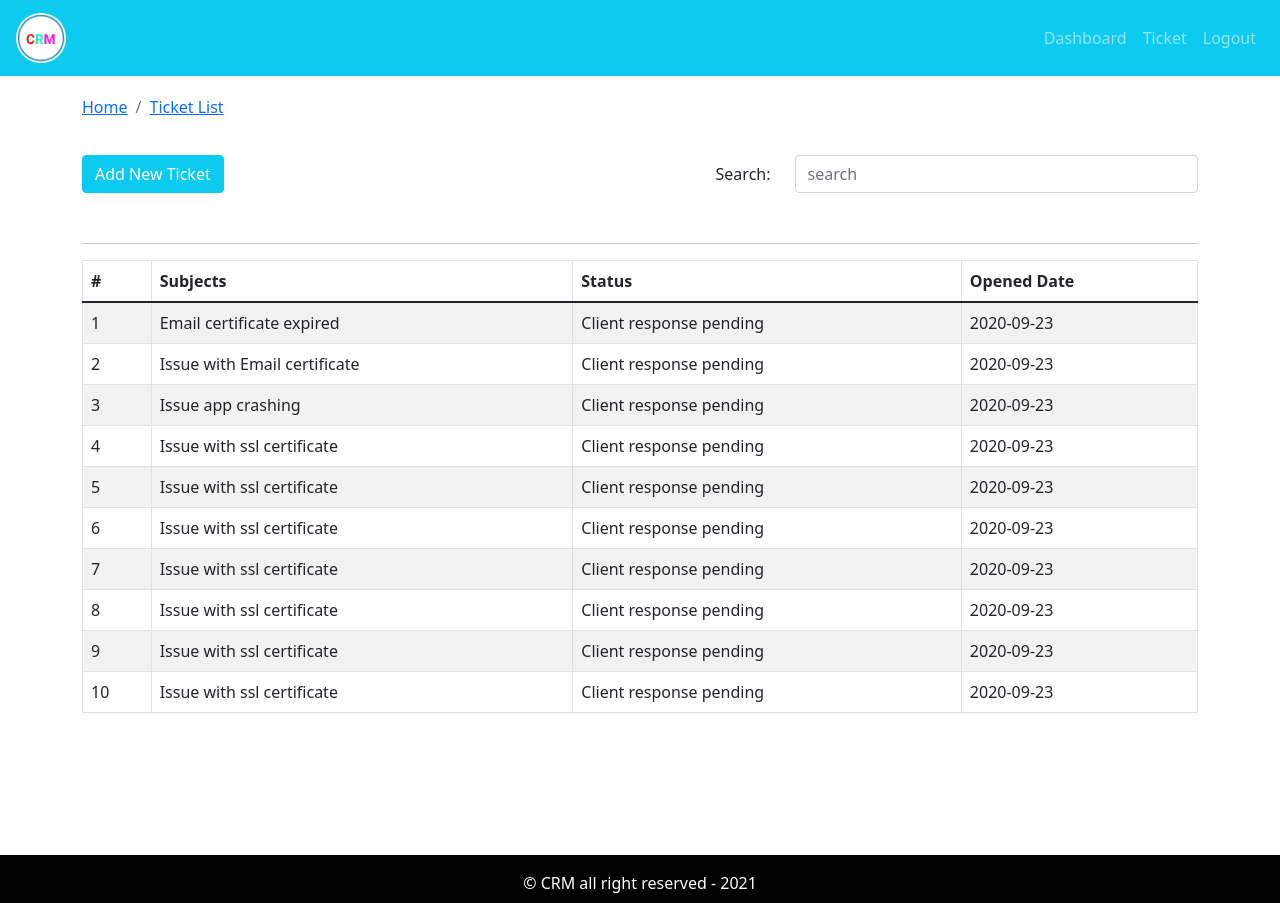
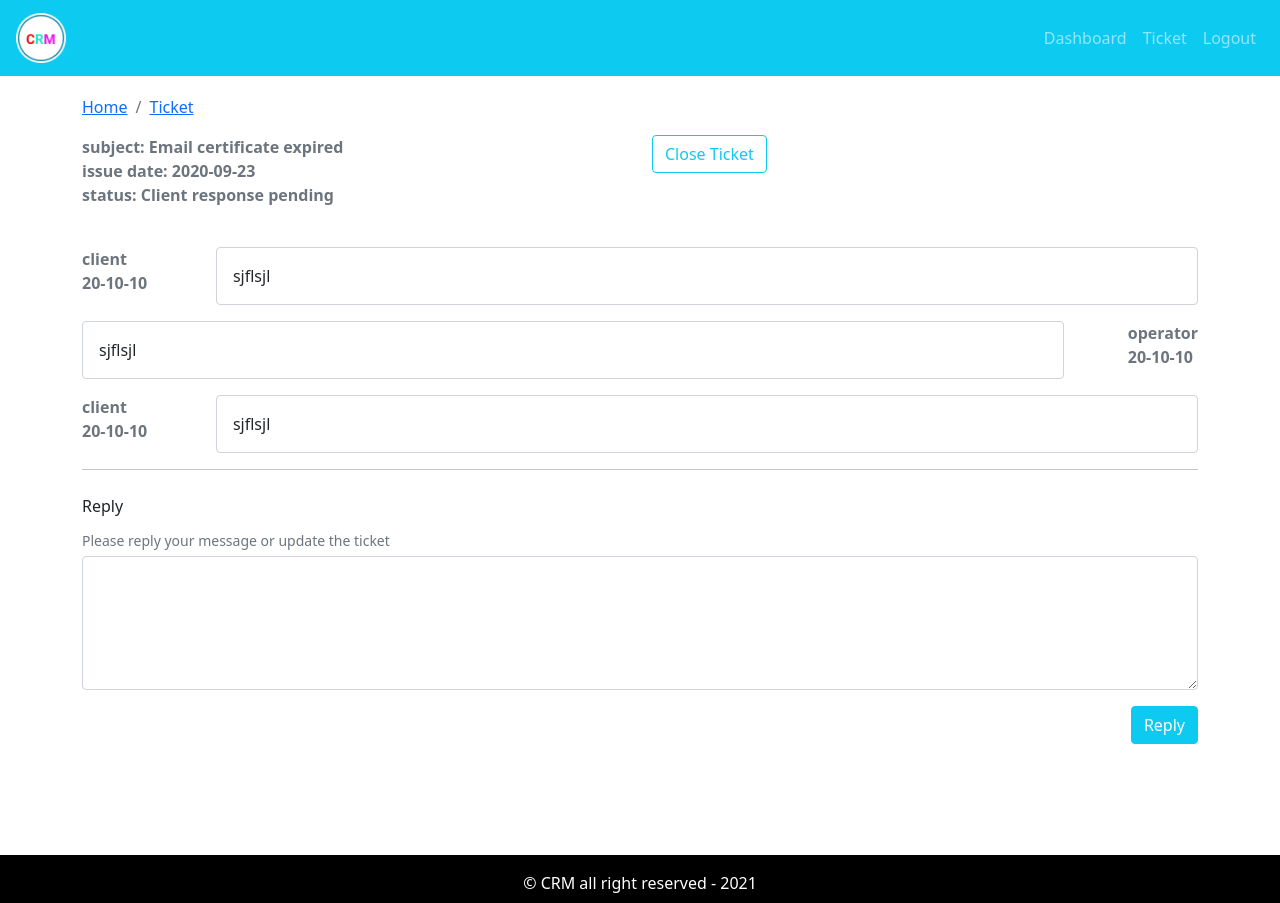
Before and after one commit to Hadit1993/crm-frontend, a React (Create React App) app: page / in a window 1280 px wide. Built offline with nearby package versions, Linux system fonts and the light colour scheme.

Commit message:
ticket landing page added

```diff
--- a/src/App.tsx
+++ b/src/App.tsx
@@ -3,6 +3,7 @@ import DefaultLayout from "./layout/DefaultLayout";
 import Dashboard from "./pages/dashboard/Dashboard.page";
 import { Entry } from "./pages/entry/Entry.page";
 import AddTicket from "./pages/newTicket/AddTicket.page";
+import TicketPage from "./pages/ticket/Ticket.page";
 import TicketList from "./pages/ticketListing/TicketList.page";
 
 function App() {
@@ -12,7 +13,8 @@ function App() {
       <DefaultLayout>
         {/* <Dashboard /> */}
         {/* <AddTicket /> */}
-        <TicketList />
+        {/* <TicketList /> */}
+        <TicketPage />
       </DefaultLayout>
     </div>
   );
--- /dev/null
+++ b/src/components/messageHistory/MessageHistory.comp.tsx
@@ -0,0 +1,23 @@
+import TicketHistory from "../../models/History";
+import "./messageHistory.style.css";
+
+const MessageHistory = (props: { message: TicketHistory[] }) => {
+  return (
+    <div>
+      {props.message.map((value) => (
+        <div key={value.date} className="message-history mt-3">
+          <div
+            style={{ fontWeight: "bold" }}
+            className="send font-weight-bold text-secondary"
+          >
+            <div className="sender">{value.messageBy}</div>
+            <div className="date">{value.date}</div>
+          </div>
+          <div className="message">{value.message}</div>
+        </div>
+      ))}
+    </div>
+  );
+};
+
+export default MessageHistory;
--- /dev/null
+++ b/src/components/messageHistory/messageHistory.style.css
@@ -0,0 +1,17 @@
+.message-history {
+  display: flex;
+  flex-direction: row;
+  justify-content: space-between;
+}
+.message-history:nth-child(even) {
+  display: flex;
+  flex-direction: row-reverse;
+  justify-content: space-between;
+}
+
+.message {
+  padding: 1rem;
+  width: 88%;
+  border: 1px solid #ced4da;
+  border-radius: 0.25rem;
+}
--- /dev/null
+++ b/src/components/updateTicket/UpdateTicket.comp.tsx
@@ -0,0 +1,40 @@
+import { Button, Form } from "react-bootstrap";
+import {
+  FormControlElement,
+  FormEventHandler,
+} from "../../pages/entry/Entry.page";
+
+const UpdateTicket = (props: {
+  message: string;
+  onMessageChange: (event: React.ChangeEvent<FormControlElement>) => void;
+  onSubmit: FormEventHandler;
+}) => {
+  return (
+    <Form onSubmit={props.onSubmit}>
+      <Form.Label>Reply</Form.Label>
+      <Form.Text style={{ display: "block", marginBottom: 5 }}>
+        {" "}
+        Please reply your message or update the ticket
+      </Form.Text>
+      <Form.Control
+        as="textarea"
+        rows={5}
+        name="detail"
+        value={props.message}
+        onChange={props.onMessageChange}
+      />
+      <div style={{ textAlign: "right" }}>
+        <Button
+          style={{ color: "white" }}
+          className="mt-3 mb-4"
+          variant="info"
+          type="submit"
+        >
+          Reply
+        </Button>
+      </div>
+    </Form>
+  );
+};
+
+export default UpdateTicket;
--- a/src/models/History.ts
+++ b/src/models/History.ts
@@ -1,4 +1,4 @@
-export default interface History {
+export default interface TicketHistory {
   date: string;
   message: string;
   messageBy: string;
--- a/src/models/Ticket.ts
+++ b/src/models/Ticket.ts
@@ -1,7 +1,9 @@
+import TicketHistory from "./History";
+
 export default interface Ticket {
   id: number;
   subject: string;
   status: string;
   addedAt: string;
-  history?: History[];
+  history?: TicketHistory[];
 }
--- /dev/null
+++ b/src/pages/ticket/Ticket.page.tsx
@@ -0,0 +1,61 @@
+import { Button, Col, Container, Row } from "react-bootstrap";
+import BreadCrumbComponent from "../../components/breadcrumb/BreadCrumb.comp";
+import tickets from "../../assets/data/dummy.ticket.json";
+import Ticket from "../../models/Ticket";
+import MessageHistory from "../../components/messageHistory/MessageHistory.comp";
+import UpdateTicket from "../../components/updateTicket/UpdateTicket.comp";
+import { useState } from "react";
+import { FormControlElement, FormEventHandler } from "../entry/Entry.page";
+
+const fakeTickets = tickets as Ticket[];
+
+const TicketPage = () => {
+  const sampleTicket = fakeTickets[0];
+  const [message, setMessage] = useState("");
+
+  const onMessageChange = (event: React.ChangeEvent<FormControlElement>) => {
+    setMessage(event.target.value);
+  };
+
+  const onSubmit: FormEventHandler = (event) => {
+    event.preventDefault();
+  };
+  return (
+    <Container>
+      <Row>
+        <Col>
+          <BreadCrumbComponent currentPage="Ticket" />
+        </Col>
+      </Row>
+      <Row>
+        <Col
+          style={{ fontWeight: "bold" }}
+          className="text-weight-bold text-secondary"
+        >
+          <div className="subject">subject: {sampleTicket.subject}</div>
+          <div className="date">issue date: {sampleTicket.addedAt}</div>
+          <div className="status">status: {sampleTicket.status}</div>
+        </Col>
+        <Col>
+          <Button variant="outline-info">Close Ticket</Button>
+        </Col>
+      </Row>
+      <Row className="mt-4">
+        <MessageHistory message={sampleTicket.history || []} />
+      </Row>
+
+      <hr />
+      <Row className="mt-4">
+        <Col>
+          <UpdateTicket
+            message={message}
+            onMessageChange={onMessageChange}
+            onSubmit={onSubmit}
+          />
+        </Col>
+      </Row>
+    </Container>
+  );
+};
+
+export default TicketPage;
```
